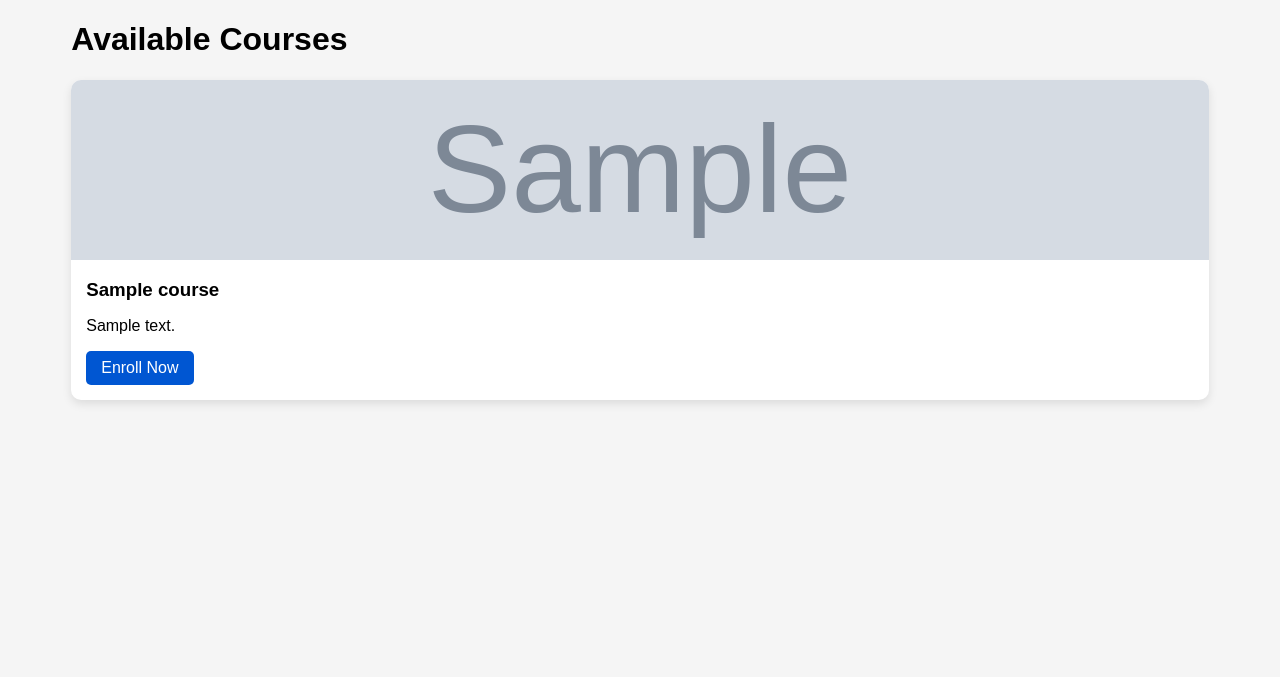
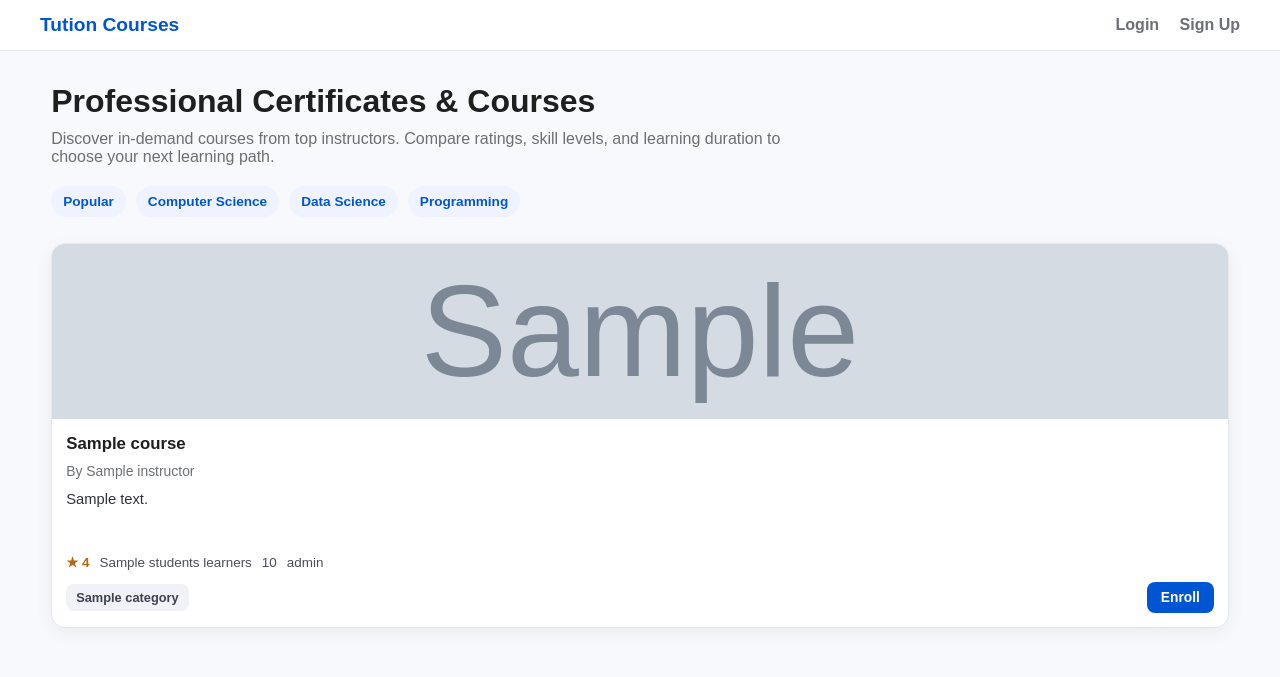
Before and after one commit to Jayavardhanattaluri/project2, a Flask app: template templates/courses.html in a window 1280 px wide. Shown: the top 677 px of the page. Run offline with Flask 3, Linux system fonts and the light colour scheme; the template is opened without the code that fills it: most values are stand-ins (such as "Sample title", 1, 10 or a date in 2020); grey boxes marked "Sample" are stand-in pictures; some libraries are stand-ins or nearby versions.

Commit message:
Fix app template issues and redesign courses page

```diff
--- a/app.py
+++ b/app.py
@@ -1,28 +1,127 @@
 from flask import Flask, render_template, request, redirect, url_for, flash
 from flask_bcrypt import Bcrypt
 from flask_cors import CORS
-import psycopg2
-import psycopg2.extras
+import psycopg
+from psycopg.rows import dict_row
 
 app = Flask(__name__)
 app.secret_key = "your_secret_key"
 CORS(app)
 bcrypt = Bcrypt(app)
 
+
 # Database connection
+# Returns None if the database is unavailable so routes can gracefully fallback.
 def get_db_connection():
-    conn = psycopg2.connect(
-        host="localhost",
-        database="tution_db",
-        user="postgres",
-        password="123456789"
-    )
-    return conn
+    try:
+        conn = psycopg.connect(
+            host="localhost",
+            database="tution_db",
+            user="postgres",
+            password="123456789",
+        )
+        return conn
+    except psycopg.Error:
+        return None
+
+
+DEFAULT_COURSES = [
+    {
+        "title": "Python for Everybody",
+        "description": "Start from scratch and build a strong Python programming foundation.",
+        "image_url": "https://images.unsplash.com/photo-1515879218367-8466d910aaa4?auto=format&fit=crop&w=1200&q=80",
+        "instructor": "Dr. Angela Kim",
+        "rating": "4.8",
+        "students": "102,341",
+        "duration": "24 hours",
+        "level": "Beginner",
+        "category": "Programming",
+    },
+    {
+        "title": "Data Structures in C++",
+        "description": "Master arrays, linked lists, trees, and graph fundamentals for interviews.",
+        "image_url": "https://images.unsplash.com/photo-1517180102446-f3ece451e9d8?auto=format&fit=crop&w=1200&q=80",
+        "instructor": "Prof. Martin Lee",
+        "rating": "4.7",
+        "students": "71,230",
+        "duration": "31 hours",
+        "level": "Intermediate",
+        "category": "Computer Science",
+    },
+    {
+        "title": "Computer Networks Essentials",
+        "description": "Understand networking layers, routing, TCP/IP, and modern cloud networking.",
+        "image_url": "https://images.unsplash.com/photo-1558494949-ef010cbdcc31?auto=format&fit=crop&w=1200&q=80",
+        "instructor": "Nadia Alvi",
+        "rating": "4.6",
+        "students": "43,902",
+        "duration": "18 hours",
+        "level": "Intermediate",
+        "category": "Computer Science",
+    },
+    {
+        "title": "CS50-Style Intro to Computer Science",
+        "description": "A broad intro to algorithms, abstraction, memory, and software engineering.",
+        "image_url": "https://images.unsplash.com/photo-1526379095098-d400fd0bf935?auto=format&fit=crop&w=1200&q=80",
+        "instructor": "Sarah Donovan",
+        "rating": "4.9",
+        "students": "190,445",
+        "duration": "40 hours",
+        "level": "Beginner",
+        "category": "Computer Science",
+    },
+    {
+        "title": "Operating Systems Fundamentals",
+        "description": "Processes, threads, scheduling, virtual memory, and file systems made practical.",
+        "image_url": "https://images.unsplash.com/photo-1518770660439-4636190af475?auto=format&fit=crop&w=1200&q=80",
+        "instructor": "David Cho",
+        "rating": "4.7",
+        "students": "56,084",
+        "duration": "26 hours",
+        "level": "Advanced",
+        "category": "Computer Science",
+    },
+    {
+        "title": "Algorithms for Coding Interviews",
+        "description": "Practice sorting, searching, dynamic programming, and graph techniques.",
+        "image_url": "https://images.unsplash.com/photo-1454165804606-c3d57bc86b40?auto=format&fit=crop&w=1200&q=80",
+        "instructor": "Neha Arora",
+        "rating": "4.8",
+        "students": "88,902",
+        "duration": "29 hours",
+        "level": "Intermediate",
+        "category": "Computer Science",
+    },
+    {
+        "title": "Algorithms for Coding Interviews",
+        "description": "A second learning track with fresh practice sets and timed mock assessments.",
+        "image_url": "https://images.unsplash.com/photo-1461749280684-dccba630e2f6?auto=format&fit=crop&w=1200&q=80",
+        "instructor": "Neha Arora",
+        "rating": "4.8",
+        "students": "41,335",
+        "duration": "22 hours",
+        "level": "Intermediate",
+        "category": "Computer Science",
+    },
+    {
+        "title": "Machine Learning Foundations",
+        "description": "Learn supervised learning, model evaluation, and practical ML workflows.",
+        "image_url": "https://images.unsplash.com/photo-1527474305487-b87b222841cc?auto=format&fit=crop&w=1200&q=80",
+        "instructor": "Dr. Hina Patel",
+        "rating": "4.7",
+        "students": "79,112",
+        "duration": "34 hours",
+        "level": "Intermediate",
+        "category": "Data Science",
+    },
+]
+
 
 # Home page
 @app.route("/")
 def index():
     return render_template("index.html")
+
 
 # Login route
 @app.route("/login", methods=["GET", "POST"])
@@ -36,7 +135,11 @@ def login():
             return redirect(url_for("login"))
 
         conn = get_db_connection()
-        cur = conn.cursor(cursor_factory=psycopg2.extras.DictCursor)
+        if conn is None:
+            flash("Login service is temporarily unavailable. Please try again later.", "danger")
+            return redirect(url_for("login"))
+
+        cur = conn.cursor(row_factory=dict_row)
         cur.execute("SELECT * FROM users WHERE username = %s", (username,))
         user = cur.fetchone()
         cur.close()
@@ -45,11 +148,12 @@ def login():
         if user and bcrypt.check_password_hash(user["password_hash"], password):
             flash(f"Welcome, {username}!", "success")
             return redirect(url_for("index"))
-        else:
-            flash("Invalid username or password.", "danger")
-            return redirect(url_for("login"))
+
+        flash("Invalid username or password.", "danger")
+        return redirect(url_for("login"))
 
     return render_template("login.html")
+
 
 # Registration route
 @app.route("/register", methods=["GET", "POST"])
@@ -70,28 +174,59 @@ def register():
         hashed_password = bcrypt.generate_password_hash(password).decode("utf-8")
 
         conn = get_db_connection()
+        if conn is None:
+            flash("Registration service is temporarily unavailable. Please try again later.", "danger")
+            return redirect(url_for("register"))
+
         cur = conn.cursor()
-        cur.execute("INSERT INTO users (username, password_hash) VALUES (%s, %s)",
-                    (username, hashed_password))
-        conn.commit()
-        cur.close()
-        conn.close()
+        try:
+            cur.execute(
+                "INSERT INTO users (username, password_hash) VALUES (%s, %s)",
+                (username, hashed_password),
+            )
+            conn.commit()
+        except psycopg.Error:
+            conn.rollback()
+            flash("Could not create account. The username may already exist.", "danger")
+            return redirect(url_for("register"))
+        finally:
+            cur.close()
+            conn.close()
 
         flash("Registration successful. You can now log in.", "success")
         return redirect(url_for("login"))
 
-    return render_template("register.html")
+    return render_template("signup.html")
+
 
 # Courses page
 @app.route("/courses")
 def courses():
+    courses_data = []
     conn = get_db_connection()
-    cur = conn.cursor(cursor_factory=psycopg2.extras.DictCursor)
-    cur.execute("SELECT * FROM courses")
-    courses = cur.fetchall()
-    cur.close()
-    conn.close()
-    return render_template("courses.html", courses=courses)
+
+    if conn is not None:
+        cur = conn.cursor(row_factory=dict_row)
+        try:
+            cur.execute(
+                """
+                SELECT title, description, image_url, instructor, rating, students, duration, level, category
+                FROM courses
+                ORDER BY id
+                """
+            )
+            courses_data = [dict(row) for row in cur.fetchall()]
+        except psycopg.Error:
+            courses_data = []
+        finally:
+            cur.close()
+            conn.close()
+
+    if not courses_data:
+        courses_data = DEFAULT_COURSES
+
+    return render_template("courses.html", courses=courses_data)
+
 
 if __name__ == "__main__":
     app.run(debug=True)
--- a/templates/courses.html
+++ b/templates/courses.html
@@ -1,77 +1,237 @@
 <!DOCTYPE html>
-<html>
+<html lang="en">
 <head>
+    <meta charset="UTF-8" />
+    <meta name="viewport" content="width=device-width, initial-scale=1.0" />
     <title>Courses</title>
     <style>
-        body {
-            font-family: Arial;
-            background-color: #f5f5f5;
+        :root {
+            --primary: #0056d2;
+            --primary-dark: #003f9e;
+            --text: #1f1f1f;
+            --muted: #6c6f73;
+            --surface: #ffffff;
+            --bg: #f7f9fc;
+            --chip: #eef3ff;
+            --border: #e4e8f1;
         }
 
+        * { box-sizing: border-box; }
+
+        body {
+            margin: 0;
+            font-family: Arial, Helvetica, sans-serif;
+            background: var(--bg);
+            color: var(--text);
+        }
+
+        .topbar {
+            background: var(--surface);
+            border-bottom: 1px solid var(--border);
+            padding: 14px 22px;
+            position: sticky;
+            top: 0;
+            z-index: 20;
+        }
+
+        .topbar-inner {
+            max-width: 1200px;
+            margin: 0 auto;
+            display: flex;
+            justify-content: space-between;
+            align-items: center;
+            gap: 16px;
+        }
+
+        .brand {
+            color: var(--primary);
+            font-weight: 800;
+            text-decoration: none;
+            font-size: 1.2rem;
+        }
+
+        .actions a {
+            color: var(--muted);
+            text-decoration: none;
+            font-weight: 600;
+            margin-left: 16px;
+        }
+
+        .actions a:hover { color: var(--text); }
+
         .container {
-            width: 90%;
-            margin: auto;
+            width: min(1200px, 92%);
+            margin: 32px auto 50px;
+        }
+
+        .hero h1 {
+            margin: 0;
+            font-size: 2rem;
+        }
+
+        .hero p {
+            color: var(--muted);
+            margin: 10px 0 0;
+            max-width: 760px;
+        }
+
+        .tabs {
+            margin-top: 20px;
+            display: flex;
+            flex-wrap: wrap;
+            gap: 10px;
+        }
+
+        .chip {
+            background: var(--chip);
+            color: var(--primary);
+            padding: 8px 12px;
+            border-radius: 999px;
+            font-size: 0.85rem;
+            font-weight: 700;
         }
 
         .course-grid {
+            margin-top: 26px;
             display: grid;
-            grid-template-columns: repeat(auto-fit, minmax(250px, 1fr));
-            gap: 20px;
+            grid-template-columns: repeat(auto-fit, minmax(280px, 1fr));
+            gap: 22px;
         }
 
         .course-card {
-            background: white;
-            border-radius: 10px;
-            box-shadow: 0 4px 10px rgba(0,0,0,0.1);
+            background: var(--surface);
+            border: 1px solid var(--border);
+            border-radius: 14px;
             overflow: hidden;
+            box-shadow: 0 5px 18px rgba(17, 24, 39, 0.06);
+            display: flex;
+            flex-direction: column;
         }
 
         .course-card img {
             width: 100%;
-            height: 180px;
+            height: 175px;
             object-fit: cover;
+            display: block;
         }
 
         .course-content {
-            padding: 15px;
+            padding: 14px;
+            display: flex;
+            flex-direction: column;
+            height: 100%;
         }
 
         .course-content h3 {
+            margin: 0 0 7px;
+            font-size: 1.05rem;
+            line-height: 1.35;
+        }
+
+        .meta {
+            color: var(--muted);
+            font-size: 0.87rem;
+            margin-bottom: 10px;
+        }
+
+        .desc {
+            color: #2f3238;
+            font-size: 0.92rem;
+            line-height: 1.4;
             margin: 0 0 10px;
+            min-height: 56px;
+        }
+
+        .stats {
+            display: flex;
+            gap: 10px;
+            flex-wrap: wrap;
+            margin-bottom: 12px;
+            font-size: 0.84rem;
+            color: #4a4d55;
+        }
+
+        .rating {
+            color: #b4690e;
+            font-weight: 700;
+        }
+
+        .footer {
+            margin-top: auto;
+            display: flex;
+            justify-content: space-between;
+            align-items: center;
+            gap: 8px;
+        }
+
+        .category {
+            background: #f0f2f7;
+            color: #3d4150;
+            padding: 6px 10px;
+            border-radius: 8px;
+            font-size: 0.8rem;
+            font-weight: 700;
         }
 
         .btn {
             display: inline-block;
-            padding: 8px 15px;
-            background: #0056d2;
+            padding: 8px 14px;
+            background: var(--primary);
             color: white;
             text-decoration: none;
-            border-radius: 5px;
+            border-radius: 8px;
+            font-weight: 700;
+            font-size: 0.86rem;
         }
 
-        .btn:hover {
-            background: #003f9e;
-        }
+        .btn:hover { background: var(--primary-dark); }
     </style>
 </head>
 <body>
+    <div class="topbar">
+        <div class="topbar-inner">
+            <a href="{{ url_for('index') }}" class="brand">Tution Courses</a>
+            <div class="actions">
+                <a href="{{ url_for('login') }}">Login</a>
+                <a href="{{ url_for('register') }}">Sign Up</a>
+            </div>
+        </div>
+    </div>
 
     <div class="container">
-    <h1>Available Courses</h1>
+        <div class="hero">
+            <h1>Professional Certificates & Courses</h1>
+            <p>Discover in-demand courses from top instructors. Compare ratings, skill levels, and learning duration to choose your next learning path.</p>
+            <div class="tabs">
+                <span class="chip">Popular</span>
+                <span class="chip">Computer Science</span>
+                <span class="chip">Data Science</span>
+                <span class="chip">Programming</span>
+            </div>
+        </div>
 
         <div class="course-grid">
             {% for course in courses %}
             <div class="course-card">
-            <img src="{{ course.image_url }}" alt="Course Image">
+                <img src="{{ course.image_url }}" alt="{{ course.title }}" />
                 <div class="course-content">
                     <h3>{{ course.title }}</h3>
-                <p>{{ course.description }}</p>
-                <a href="#" class="btn">Enroll Now</a>
+                    <div class="meta">By {{ course.instructor or 'Expert Instructor' }}</div>
+                    <p class="desc">{{ course.description }}</p>
+                    <div class="stats">
+                        <span class="rating">★ {{ course.rating or '4.7' }}</span>
+                        <span>{{ course.students or '10,000+' }} learners</span>
+                        <span>{{ course.duration or '20 hours' }}</span>
+                        <span>{{ course.level or 'All Levels' }}</span>
+                    </div>
+                    <div class="footer">
+                        <span class="category">{{ course.category or 'General' }}</span>
+                        <a href="#" class="btn">Enroll</a>
+                    </div>
                 </div>
             </div>
             {% endfor %}
         </div>
     </div>
-
 </body>
 </html>
```
Also changed, not shown: db.py (+4 -6 lines), templates/index.html (added, +75 -0 lines). Lines whose indentation alone changed are shown as unchanged.
